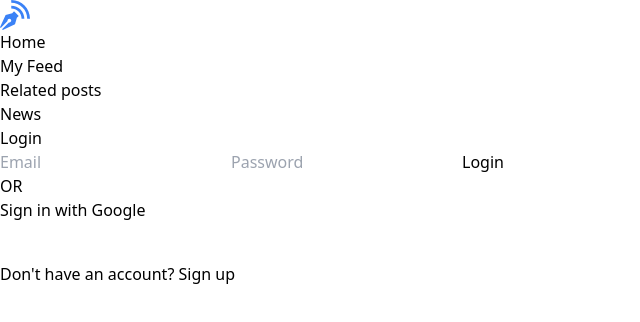
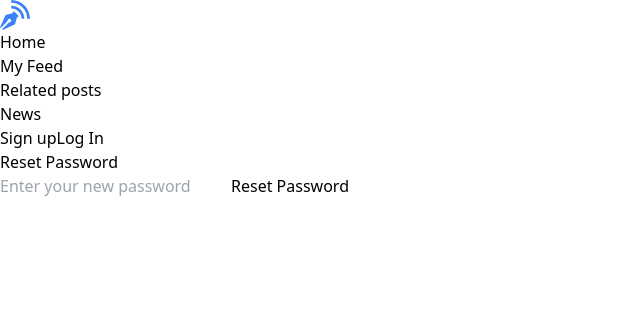
Before and after one commit to saritakarwaa/Blog-Frontend, a React (Vite) app: page /reset-password/1 in a window 1280 px wide. Before the commit this address led to /auth. Shown: the top 322 px of the page, without its empty margins (0-640 px from the left). Built offline with nearby package versions, Linux system fonts and the light colour scheme.

Commit message:
added forgot-password feature

```diff
--- a/src/App.tsx
+++ b/src/App.tsx
@@ -8,6 +8,7 @@ import {ToastContainer} from 'react-toastify'
 import 'react-toastify/dist/ReactToastify.css';
 import CreateBlog from "./pages/CreateBlog";
 import EditBlog from "./pages/EditBlog";
+import ResetPassword from "./pages/ResetPassword";
 
 function App() {
   return (
@@ -21,7 +22,7 @@ function App() {
         <Route path="/create/blog" element={<CreateBlog />}/>
         <Route path="*" element={<Navigate to="/auth?type=login" />} />
         <Route path="/profile/:userId/edit/:blogId" element={<EditBlog />} />
-
+        <Route path="/reset-password/:token" element={<ResetPassword />} />
       </Routes>
       <ToastContainer position="top-right" autoClose={3000} />
     </Router>
--- a/src/components/AuthForm.tsx
+++ b/src/components/AuthForm.tsx
@@ -1,6 +1,7 @@
 // AuthForm.tsx
 import { GoogleLogin, CredentialResponse } from '@react-oauth/google';
-
+import axios from 'axios';
+import { toast } from 'react-toastify';
 interface AuthFormProps {
   isLogin: boolean;
   formData: {
@@ -17,6 +18,23 @@ const AuthForm = ({ isLogin, formData, onChange, onSubmit, onGoogleSuccess }: Au
   const handleGoogleError = () => {
     console.log("Google Login Failed");
   };
+  const baseUrl =
+    import.meta.env.MODE === "development"
+      ? "http://localhost:5000"
+      : "https://blog-app-3xeq.onrender.com"
+
+
+  const handleForgotPassword=async()=>{
+    try{
+      await axios.post(`${baseUrl}/auth/forgot-password`,{
+        email:formData.email,
+      })
+      toast.success("Password reset link send to your email!")
+    }
+    catch(err:any){
+      toast.error(err.response?.data?.message || "Error resetting password");
+    }
+  }
 
   return (
     <div className="flex items-center justify-center h-screen bg-gray-100">
@@ -61,6 +79,16 @@ const AuthForm = ({ isLogin, formData, onChange, onSubmit, onGoogleSuccess }: Au
             className="w-full p-2 border rounded"
             required
           />
+          {isLogin && (
+            <div className="text-right">
+              <a onClick={()=>handleForgotPassword()}
+                href="/forgot-password"
+                className="text-sm text-blue-500 hover:underline"
+              >
+                Forgot Password?
+              </a>
+            </div>
+          )}
           <button
             type="submit"
             className="bg-blue-500 text-white px-4 py-2 rounded hover:bg-blue-600 w-full transition duration-300"
--- /dev/null
+++ b/src/pages/ResetPassword.tsx
@@ -0,0 +1,58 @@
+import { useState } from 'react'
+import { useNavigate, useParams } from 'react-router-dom'
+import axios from 'axios'
+import { toast } from 'react-toastify'
+
+const ResetPassword = () => {
+    const {token}=useParams()
+    const navigate=useNavigate()
+    const [newPassword,setNewPassword]=useState("")
+    const [loading,setLoading]=useState(false)
+    const baseUrl =
+    import.meta.env.MODE === "development"
+      ? "http://localhost:5000"
+      : "https://blog-app-3xeq.onrender.com"
+
+    const handleResetPassword=async(e:React.FormEvent)=>{
+        e.preventDefault()
+        setLoading(true)
+        try{
+            await axios.post(`${baseUrl}/auth/forgot-password/reset-password/${token},{
+                newPassword, }`)
+            toast.success("Password reset successful, Please log in.")
+            navigate("/auth?type=login")
+        }
+        catch(err:any){
+            toast.error(err.response?.data?.message || "Error resetting password");
+        }
+        finally{
+            setLoading(false)
+        }
+    }
+  return (
+    <div className="flex items-center justify-center min-h-screen bg-gray-100">
+      <div className="bg-white p-8 rounded shadow-md w-96">
+        <h2 className="text-2xl font-semibold text-center mb-6">Reset Password</h2>
+        <form onSubmit={handleResetPassword} className="space-y-4">
+          <input
+            type="password"
+            placeholder="Enter your new password"
+            value={newPassword}
+            onChange={(e) => setNewPassword(e.target.value)}
+            className="w-full p-2 border rounded"
+            required
+          />
+          <button
+            type="submit"
+            disabled={loading}
+            className="bg-blue-500 text-white px-4 py-2 rounded hover:bg-blue-600 w-full"
+          >
+            {loading ? "Resetting..." : "Reset Password"}
+          </button>
+        </form>
+      </div>
+    </div>
+  )
+}
+
+export default ResetPassword
```
